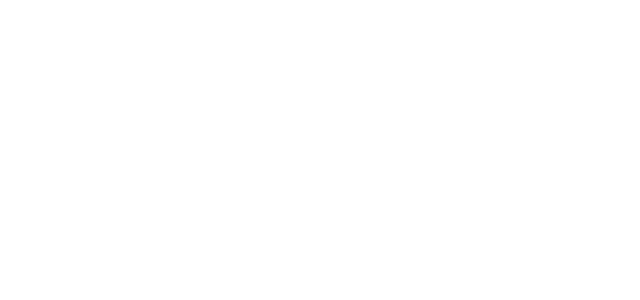
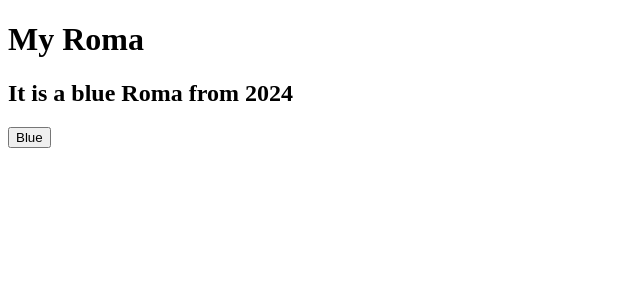
Before and after one commit to Padmavathi-SJ/Hooks, a React (Create React App) app in the folder client/: page /example2 in a window 1280 px wide. Before the commit this address had no page. Shown: the top 300 px of the page, without its empty margins (0-640 px from the left). Built offline with nearby package versions, Linux system fonts and the light colour scheme.

Commit message:
useState completed

```diff
--- a/client/src/App.jsx
+++ b/client/src/App.jsx
@@ -1,6 +1,8 @@
+
+import {BrowserRouter as Router, Routes, Route} from 'react-router-dom';
 import UseStateHook from './Materials/useStateHook';
-import {BrowserRouter as Router, Routes, Route} from 'react-router-dom';
-
+import UseStateHook2 from './Materials/useStateHook2';
+import UseStateHook3 from './Materials/useStateHook3';
 
 function App(){
   return (
@@ -8,6 +10,8 @@ function App(){
     <Router>
       <Routes>
         <Route path="/" element={<UseStateHook />}/>
+        <Route path="/example2" element={<UseStateHook2 />}/>
+        <Route path="/example3" element={<UseStateHook3 />}/>
       </Routes>
     </Router>
     </>
--- a/client/src/Materials/useStateHook.jsx
+++ b/client/src/Materials/useStateHook.jsx
@@ -1,6 +1,6 @@
 import {useState} from 'react';
 
-function App() {
+function useStateHook() {
 
   const [color, setColor] = useState("Red");
 
@@ -17,4 +17,8 @@ const changeColor = () => {
   );
 }
 
-export default App;
+export default useStateHook;
+
+
+//useState:
+// to update the existing values and show in frontend also the updated values we can sue useSate
--- /dev/null
+++ b/client/src/Materials/useStateHook2.jsx
@@ -0,0 +1,33 @@
+import { useState } from "react";
+
+function useStateHook2() {
+
+    const [car, setCar] = useState({
+        brand: "Ferari",
+        model: "Roma",
+        year: "2024",
+        color: "blue"
+    });
+
+    const changeColor = () => {
+        setCar((prev) => {
+            return {...prev, color: 'red'} // ...prev --> it wil keep the previous data as it was instead of not display the data
+        })
+    }
+
+    /*
+    const [model, setModel] = useState('Roma');
+    const [year, setYear] = useState('2023');
+    const [color, setColor] = useState('Red');
+*/
+
+    return(
+        <>
+        <h1>My {car.model} </h1>
+        <h2>It is a {car.color} {car.model} from {car.year}</h2>
+        <button onClick={changeColor}>Blue</button>
+        </>
+    )
+}
+
+export default useStateHook2;
--- /dev/null
+++ b/client/src/Materials/useStateHook3.jsx
@@ -0,0 +1,26 @@
+import {useState} from "react";
+
+function useStateHook3() {
+
+    const[count, setCount] = useState(0);
+
+    const increaseCount = () => {
+        setCount(prev => prev + 2) //2
+        setCount(prev => prev + 2) //4
+        setCount(prev => prev + 2) //6
+       // setCount(prev => prev + 2)
+
+
+      //  console.log(count);
+
+    }
+
+    return (
+        <>
+        <h1>Count: {count} </h1>
+        <button onClick={increaseCount}>Increase by 4</button>
+        </>
+    )
+}
+
+export default useStateHook3;
```
